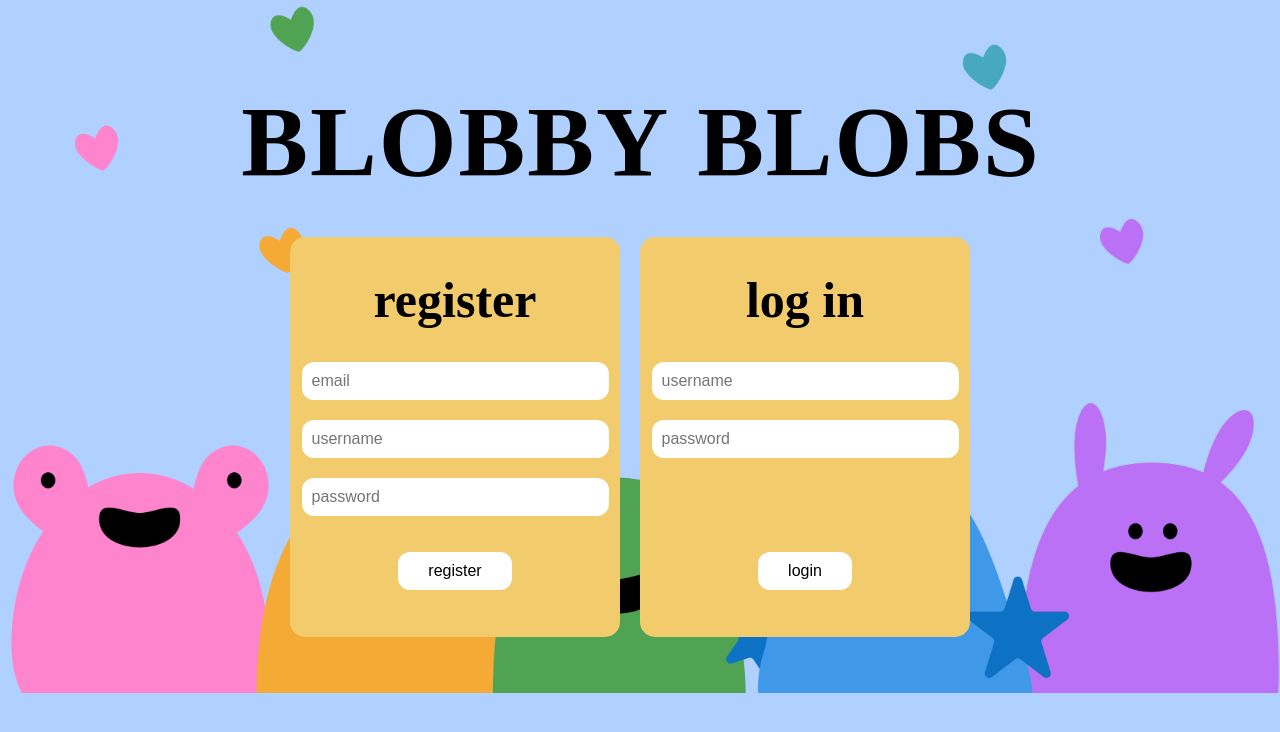
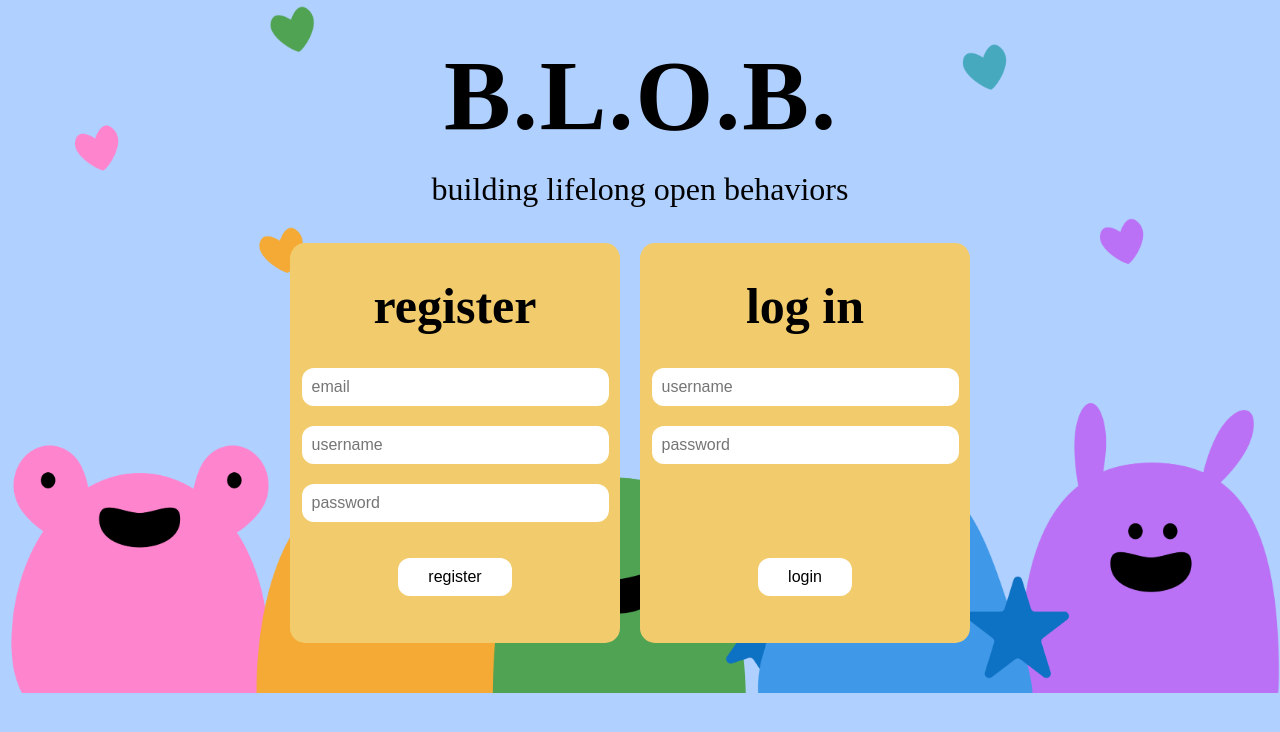
Before and after one commit to night-pianist/B.L.O.B., a website: page public/index.html in a window 1280 px wide. Drawn offline with Linux system fonts and the light colour scheme; a web font is replaced by a local one.

Commit message:
update landing page

```diff
--- a/public/index.html
+++ b/public/index.html
@@ -11,23 +11,21 @@
     </head>
     <body>
         <div> <!-- content divider-->
-            <nav> <!-- nav bar --> </nav>
             <h1 class="title">
                 <div class="curved-text">
                     <span class="letter">B</span>
+                    <span class="letter">.</span>
                     <span class="letter">L</span>
+                    <span class="letter">.</span>
                     <span class="letter">O</span>
+                    <span class="letter">.</span>
                     <span class="letter">B</span>
-                    <span class="letter">B</span>
-                    <span class="letter">Y</span>
-                    <span class="letter">&nbsp;</span>
-                    <span class="letter">B</span>
-                    <span class="letter">L</span>
-                    <span class="letter">O</span>
-                    <span class="letter">B</span>
-                    <span class="letter">S</span>
+                    <span class="letter">.</span>
                 </div>
             </h1>
+            <div class="slogan-container">
+                <span id="slogan">building lifelong open behaviors</span>
+            </div>
             <div class="containerAlign">
                 <div class="container">
                     <h1 class="register">register</h1>
--- a/public/styles.css
+++ b/public/styles.css
@@ -5,8 +5,19 @@ body{
   background-repeat: no-repeat;
 }
 
+.slogan-container {
+  text-align: center;
+}
+
+#slogan {
+  display: inline-block;
+  font-family: 'DynaPuff';
+  font-size: 2em;
+  padding-top: 0px;
+  padding-bottom: 15px;
+}
+
 .title {
-  font-size: 100px;
   text-align: center;
   margin-bottom: 0;
 }
@@ -158,11 +169,8 @@ body{
 .letter:nth-child(4) { animation-delay: 0.4s; }
 .letter:nth-child(5) { animation-delay: 0.5s; }
 .letter:nth-child(6) { animation-delay: 0.6s; }
-.letter:nth-child(8) { animation-delay: 0.7s; }
-.letter:nth-child(9) { animation-delay: 0.8s; }
-.letter:nth-child(10) { animation-delay: 0.9s; }
-.letter:nth-child(11) { animation-delay: 1.0s; }
-.letter:nth-child(12) { animation-delay: 1.1s; }
+.letter:nth-child(6) { animation-delay: 0.7s; }
+.letter:nth-child(8) { animation-delay: 0.8s; }
 
 /* WAVE EFFECT */
 @keyframes moveUp {
@@ -184,15 +192,12 @@ body{
   }
 }
 
-.letter { animation: moveUp 1.5s forwards; }
+.letter { animation: moveUp 1s forwards; }
 .letter:nth-child(1) { animation-delay: 0.1s; }
 .letter:nth-child(2) { animation-delay: 0.2s; }
 .letter:nth-child(3) { animation-delay: 0.3s; }
 .letter:nth-child(4) { animation-delay: 0.4s; }
 .letter:nth-child(5) { animation-delay: 0.5s; }
 .letter:nth-child(6) { animation-delay: 0.6s; }
-.letter:nth-child(8) { animation-delay: 0.7s; }
-.letter:nth-child(9) { animation-delay: 0.8s; }
-.letter:nth-child(10) { animation-delay: 0.9s; }
-.letter:nth-child(11) { animation-delay: 1.0s; }
-.letter:nth-child(12) { animation-delay: 1.1s; }
+.letter:nth-child(7) { animation-delay: 0.7s; }
+.letter:nth-child(8) { animation-delay: 0.8s; }
```
